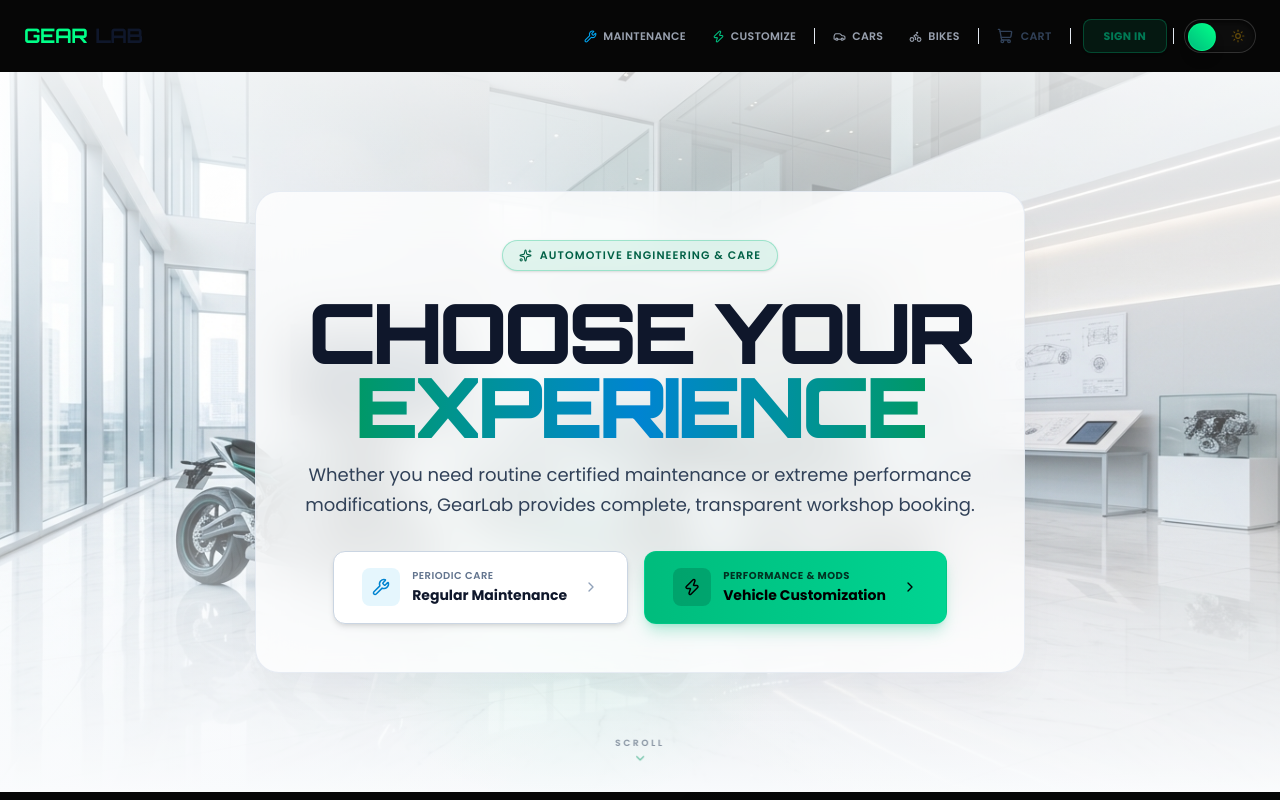
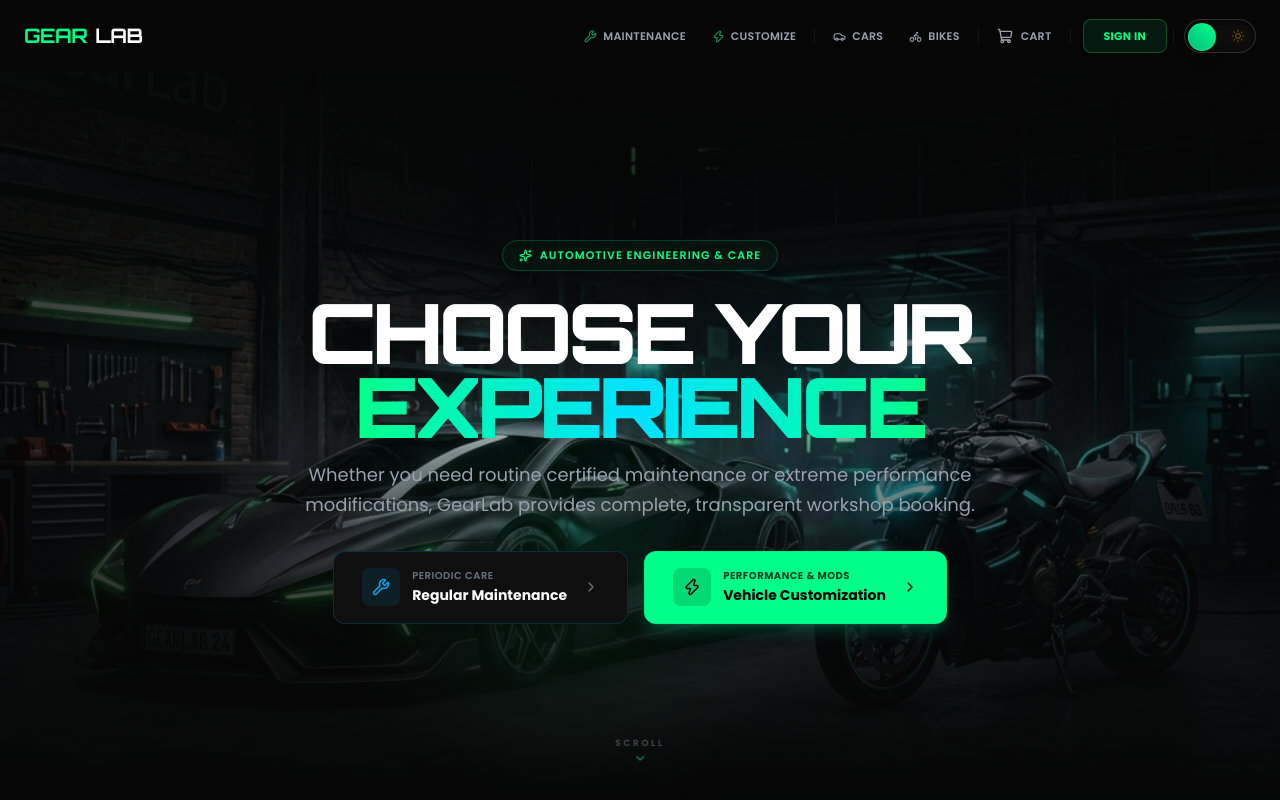
Before and after one commit to gearlab-test/gearlab-client, a Next.js app: page / in a window 1280 px wide. Shown: the top 800 px of the page. Built offline with nearby package versions, Linux system fonts and the light colour scheme; no server answers.

Commit message:
Fix Tailwind v4 dark variant with @custom-variant dark and force high-contrast slate fonts in light mode

```diff
--- a/app/components/Navbar.js
+++ b/app/components/Navbar.js
@@ -15,8 +15,8 @@
       href={href}
       className={`relative px-3 py-2 rounded-lg transition-all duration-300 ease-out text-[11px] font-semibold tracking-wide uppercase flex items-center gap-1.5 group ${
         isActive
-          ? 'text-primary bg-primary/[0.06]'
-          : 'text-gray-400 hover:text-white hover:bg-white/[0.03]'
+          ? 'text-emerald-700 dark:text-primary bg-emerald-500/10 dark:bg-primary/[0.06]'
+          : 'text-slate-700 hover:text-slate-950 hover:bg-slate-100 dark:text-gray-400 dark:hover:text-white dark:hover:bg-white/[0.03]'
       } ${className}`}
     >
       {icon}
--- a/app/globals.css
+++ b/app/globals.css
@@ -1,4 +1,6 @@
 @import "tailwindcss";
+
+@custom-variant dark (&:where(.dark, .dark *, [data-theme="dark"], [data-theme="dark"] *));
 
 @theme {
   --color-primary: var(--primary);
@@ -392,10 +394,33 @@
   color: #475569 !important;
 }
 
-html.light .text-gray-300,
-html.light .text-gray-200,
-html.light .text-gray-100 {
+html.light .text-slate-950,
+html.light .text-slate-900 {
+  color: #0f172a !important;
+}
+
+html.light .text-slate-800 {
   color: #1e293b !important;
+}
+
+html.light .text-slate-700 {
+  color: #334155 !important;
+}
+
+html.light .text-slate-600 {
+  color: #475569 !important;
+}
+
+html.light .text-slate-500 {
+  color: #64748b !important;
+}
+
+/* Ensure headings in light mode are dark slate unless gradient text */
+html.light h1:not([class*="bg-clip-text"]):not([class*="text-transparent"]),
+html.light h2:not([class*="bg-clip-text"]):not([class*="text-transparent"]),
+html.light h3:not([class*="bg-clip-text"]):not([class*="text-transparent"]),
+html.light h4:not([class*="bg-clip-text"]):not([class*="text-transparent"]) {
+  color: #0f172a;
 }
 
 /* Ensure text on badges, colored buttons, and dark overlays stays crisp white in light mode */
```
